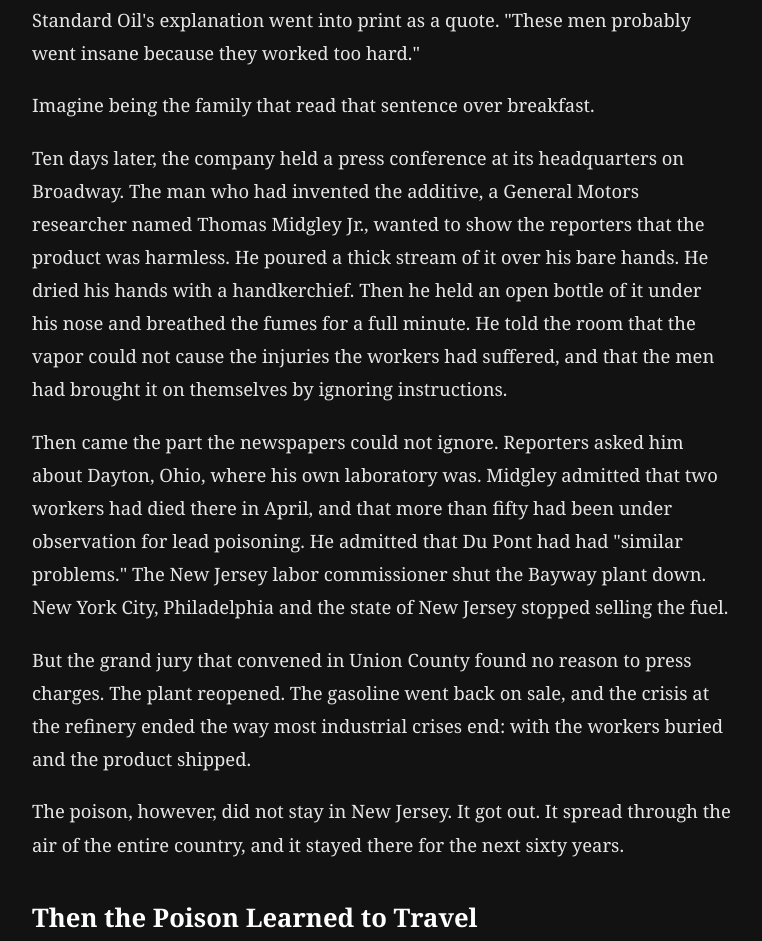
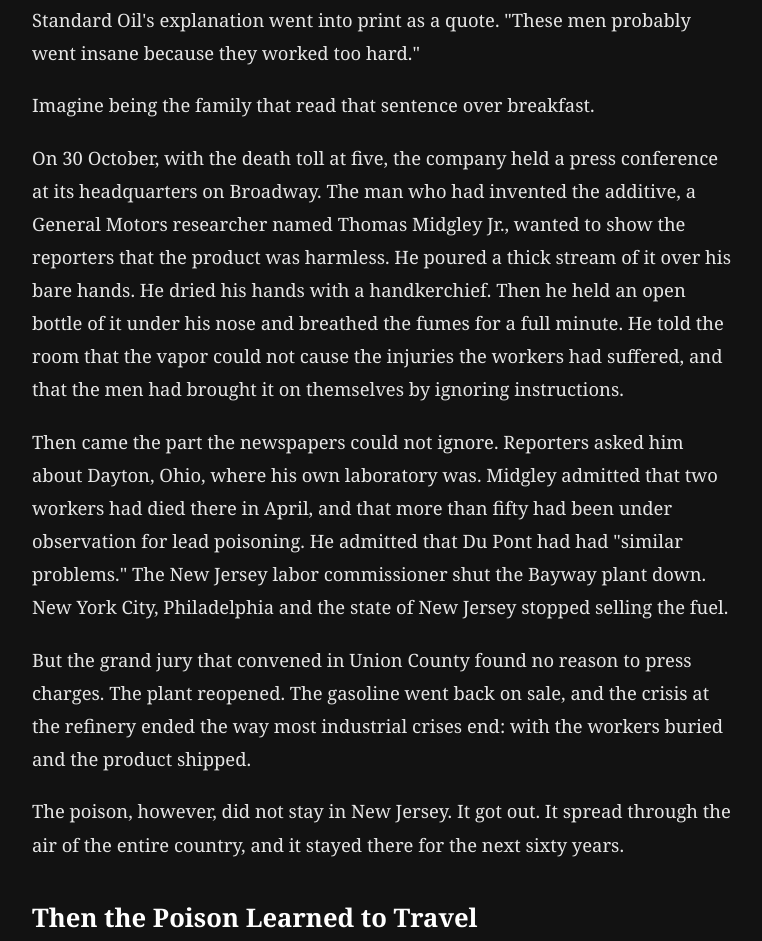
Before and after one commit to ronaldleonardo/sinapeos, an Astro site: page /posts/leaded-gasoline-clair-patterson in a window 1280 px wide. Shown: the part 2111-3052 px from the top of the page, without its empty margins (258-1020 px from the left). Built offline with nearby package versions, Linux system fonts and the light colour scheme; Astro itself is replaced by a stand-in of ours.

Commit message:
Auto-backup 2026-10-22 05:00:08

```diff
--- a/src/pages/posts/leaded-gasoline-clair-patterson.astro
+++ b/src/pages/posts/leaded-gasoline-clair-patterson.astro
@@ -67,7 +67,7 @@
 
     <p>Imagine being the family that read that sentence over breakfast.</p>
 
-    <p>Ten days later, the company held a press conference at its headquarters on Broadway. The man who had invented the additive, a General Motors researcher named Thomas Midgley Jr., wanted to show the reporters that the product was harmless. He poured a thick stream of it over his bare hands. He dried his hands with a handkerchief. Then he held an open bottle of it under his nose and breathed the fumes for a full minute. He told the room that the vapor could not cause the injuries the workers had suffered, and that the men had brought it on themselves by ignoring instructions.</p>
+    <p>On 30 October, with the death toll at five, the company held a press conference at its headquarters on Broadway. The man who had invented the additive, a General Motors researcher named Thomas Midgley Jr., wanted to show the reporters that the product was harmless. He poured a thick stream of it over his bare hands. He dried his hands with a handkerchief. Then he held an open bottle of it under his nose and breathed the fumes for a full minute. He told the room that the vapor could not cause the injuries the workers had suffered, and that the men had brought it on themselves by ignoring instructions.</p>
 
     <p>Then came the part the newspapers could not ignore. Reporters asked him about Dayton, Ohio, where his own laboratory was. Midgley admitted that two workers had died there in April, and that more than fifty had been under observation for lead poisoning. He admitted that Du Pont had had "similar problems." The New Jersey labor commissioner shut the Bayway plant down. New York City, Philadelphia and the state of New Jersey stopped selling the fuel.</p>
 
```
